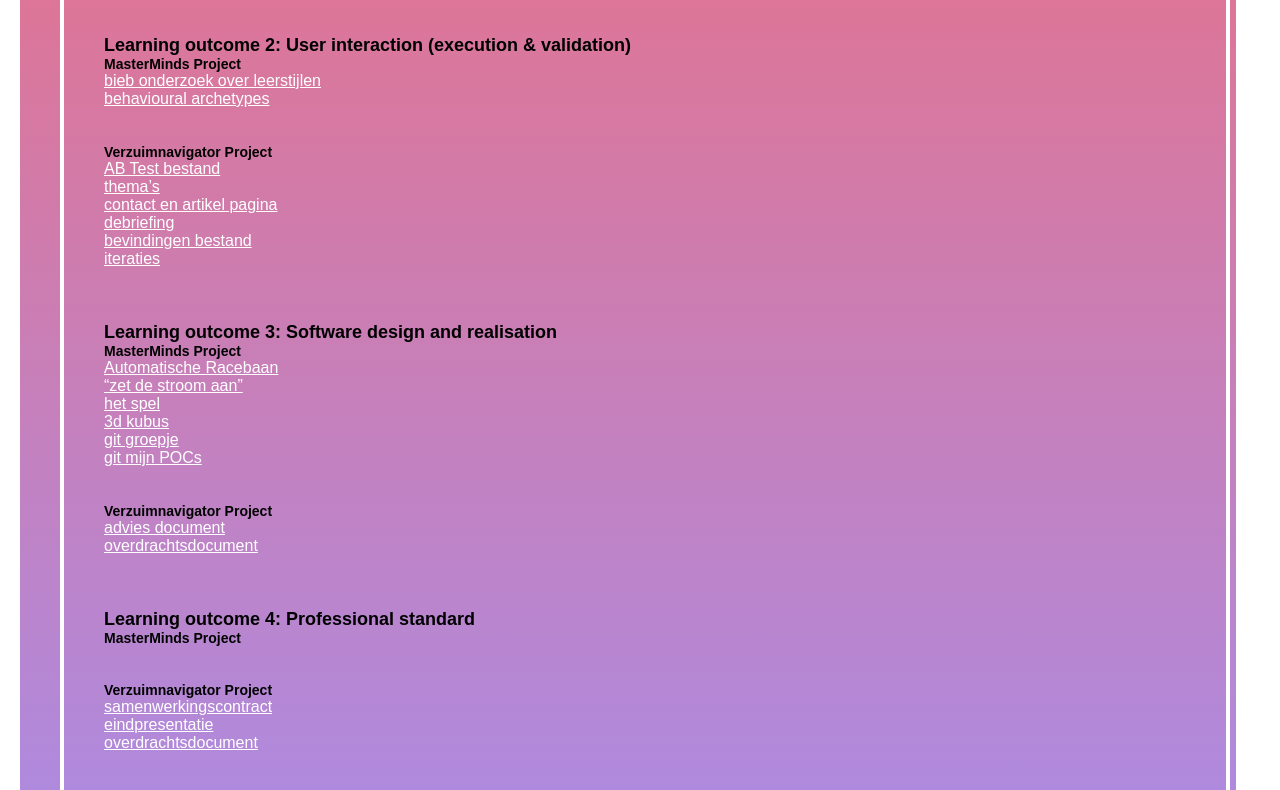
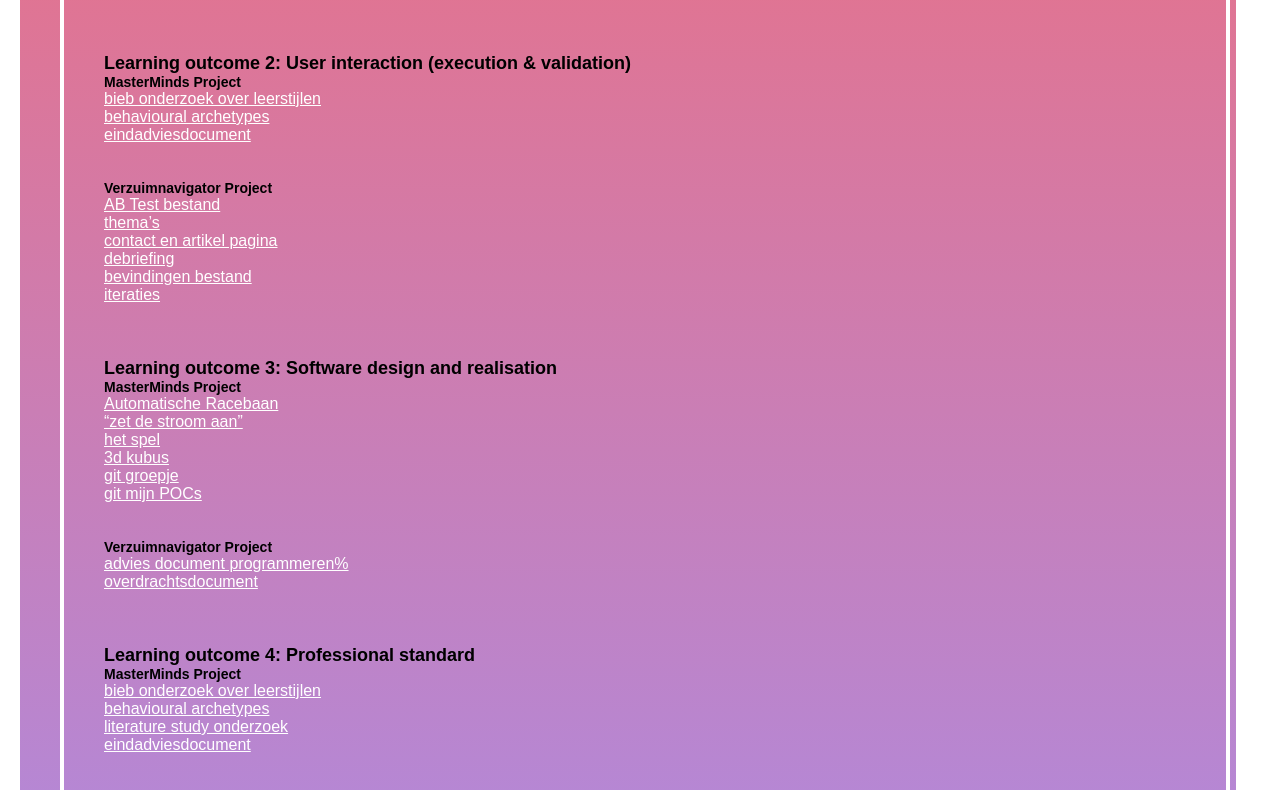
Before and after one commit to novaatje03/portfolio-s6, a Next.js app: page /leeruitkomsten in a window 1280 px wide. Shown: the part 606-1396 px from the top of the page. Built offline with nearby package versions, Linux system fonts and the light colour scheme.

Commit message:
update tekst

```diff
--- a/src/app/globals.css
+++ b/src/app/globals.css
@@ -188,6 +188,7 @@ img#PersoonlijkProjectFoto
   align-content: center;
   flex-direction: column;
   align-items: center;
+  margin-bottom: 50px;
 }
 
 h1#LeeruitkomstenKopje
@@ -224,7 +225,7 @@ div#LeeruitkomstenPagina
   flex-wrap: wrap;
   width: 95vw;
   background: linear-gradient(#FA696B, #A190F4);
-  height: 1550px;
+  height: 1700px;
   margin-left: 20px;
 }
 
--- a/src/app/leeruitkomsten/page.tsx
+++ b/src/app/leeruitkomsten/page.tsx
@@ -17,6 +17,7 @@ export default function Leeruitkomsten() {
     <a href="https://i461456.hera.fontysict.net/pdfs/Conceptomschrijvingen.pdf">Puzzel Mystery</a>
     <a href="https://i461456.hera.fontysict.net/pdfs/Conceptideeën.pdf">Concept ideeën</a>
     <a href="https://i461456.hera.fontysict.net/pdfs/Conceptrequirements.pdf">Sorting Hat(concept 2)</a>
+    <a href="https://i461456.hera.fontysict.net/pdfs/ProjectMasterMindsEindadvies.pdf">eindadviesdocument</a>
     <br></br><br></br>
     <h3>Verzuimnavigator Project</h3>
     <a href="https://i461456.hera.fontysict.net/pdfs/DebriefingIndicia.pdf">Debriefing Indicia</a>
@@ -34,6 +35,7 @@ export default function Leeruitkomsten() {
     <h3>MasterMinds Project</h3>
     <a href="https://i461456.hera.fontysict.net/pdfs/Onderzoekleerstijlendocentenenleerlingen.pdf">bieb onderzoek over leerstijlen</a>
     <a href="https://i461456.hera.fontysict.net/pdfs/Behaviouralarchetypes.pdf">behavioural archetypes</a>
+    <a href="https://i461456.hera.fontysict.net/pdfs/ProjectMasterMindsEindadvies.pdf">eindadviesdocument</a>
     <br></br><br></br>
     <h3>Verzuimnavigator Project</h3>
     <a href="https://i461456.hera.fontysict.net/pdfs/A-Busabilitytest.pdf">AB Test bestand</a>
@@ -53,11 +55,15 @@ export default function Leeruitkomsten() {
     <a href="https://github.com/novaatje03/semester6pocs">git mijn POCs</a>
     <br></br><br></br>
     <h3>Verzuimnavigator Project</h3>
-    <a href="https://i461456.hera.fontysict.net/pdfs/Frameworkonderzoek.pdf">advies document</a>
+    <a href="https://i461456.hera.fontysict.net/pdfs/Frameworkonderzoek.pdf">advies document programmeren%</a>
     <a href="https://i461456.hera.fontysict.net/pdfs/Overdrachtsdocument.pdf">overdrachtsdocument</a>
     <br></br><br></br><br></br>
     <h2>Learning outcome 4: Professional standard</h2>
     <h3>MasterMinds Project</h3>
+    <a href="https://i461456.hera.fontysict.net/pdfs/Onderzoekleerstijlendocentenenleerlingen.pdf">bieb onderzoek over leerstijlen</a>
+    <a href="https://i461456.hera.fontysict.net/pdfs/Behaviouralarchetypes.pdf">behavioural archetypes</a>
+    <a href="https://i461456.hera.fontysict.net/pdfs/OnderzoekHolobox.pdf">literature study onderzoek</a>
+    <a href="https://i461456.hera.fontysict.net/pdfs/ProjectMasterMindsEindadvies.pdf">eindadviesdocument</a>
     <br></br><br></br>
     <h3>Verzuimnavigator Project</h3>
     <a href="https://i461456.hera.fontysict.net/pdfs/Samenwerkingscontract.pdf">samenwerkingscontract</a>
@@ -69,9 +75,12 @@ export default function Leeruitkomsten() {
     Gitmaster
     <br></br><br></br>
     <h3>Verzuimnavigator Project</h3>
+    <a href="https://www.figma.com/design/Jbx1HThdoib8hTtcsnOfPd/Untitled?node-id=51-2&t=Boguy6pgqPYPqCvU-0">iteraties</a>
     <a href="https://www.figma.com/design/dZNNecmU21dpkP7MxPypwe/presentatie">eindpresentatie</a>
     Contactpersoon met Rik
-    Het leiden van de groep, om ervoor te zorgen dat iedereen met iets aan de gang ging.
+    Het leiden van de groep, om ervoor te zorgen dat iedereen met iets aan de gang ging.<br></br>
+    Feedback in feedpulse<br></br>
+    Vragen in Teams aan Sam
     </div>
     </div>
     </>
--- a/src/app/mastermindproject/page.tsx
+++ b/src/app/mastermindproject/page.tsx
@@ -49,7 +49,9 @@ export default function MasterMindProject() {
       omdat we in het begin van het project allemaal taken op ons hebben genomen binnen de groep en ik gitmaster kreeg. De pocs die ik heb gemaakt staan op deze <a href="https://github.com/novaatje03/semester6pocs">git</a>.
       <br></br><br></br>
 
-      Voor dit project heb ik ook nog een <a href="https://i461456.hera.fontysict.net/pdfs/ProjectMasterMindsEindadvies.pdf">eindadviesdocument</a> (verwijzingen in het bestand: <a href="https://git.fhict.nl/I461456/master-minds-project">alle losse POCs</a> en <a href="https://i461456.hera.fontysict.net/pdfs/Onderzoekleerstijlendocentenenleerlingen.pdf">onderzoek naar leerstijlen</a>) geschreven om aan te geven welke functionaliteiten er al zijn, op welke manier het project nog uitgebreid kan worden en wat er nog gemaakt moet worden. Hierbij wordt telkens de context en een advies beschreven.
+      Voor dit project heb ik ook nog een <a href="https://i461456.hera.fontysict.net/pdfs/ProjectMasterMindsEindadvies.pdf">eindadviesdocument</a> (verwijzingen in het bestand: <a href="https://git.fhict.nl/I461456/master-minds-project">alle
+      losse POCs</a> en <a href="https://i461456.hera.fontysict.net/pdfs/Onderzoekleerstijlendocentenenleerlingen.pdf">onderzoek naar leerstijlen</a>) geschreven om aan te geven welke functionaliteiten er al zijn, op welke manier het project
+      nog uitgebreid kan worden en wat er nog gemaakt moet worden. Hierbij wordt telkens de context en een advies beschreven.
       </p>
       </div>
       </div>
```
